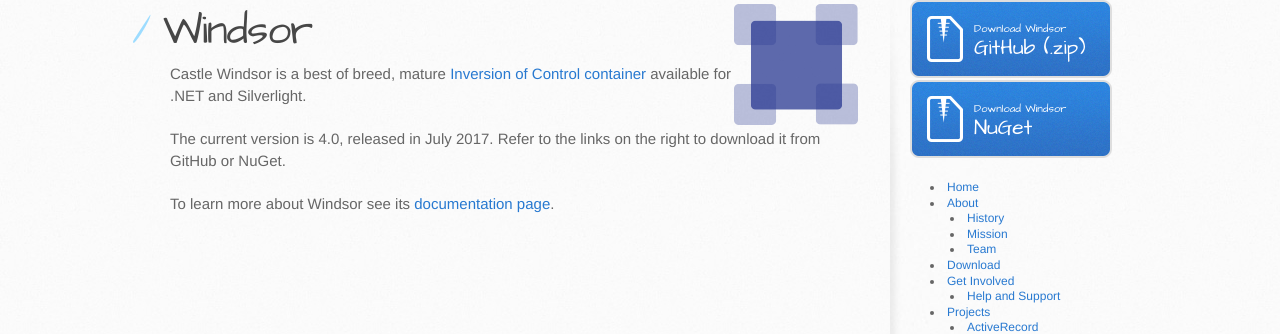
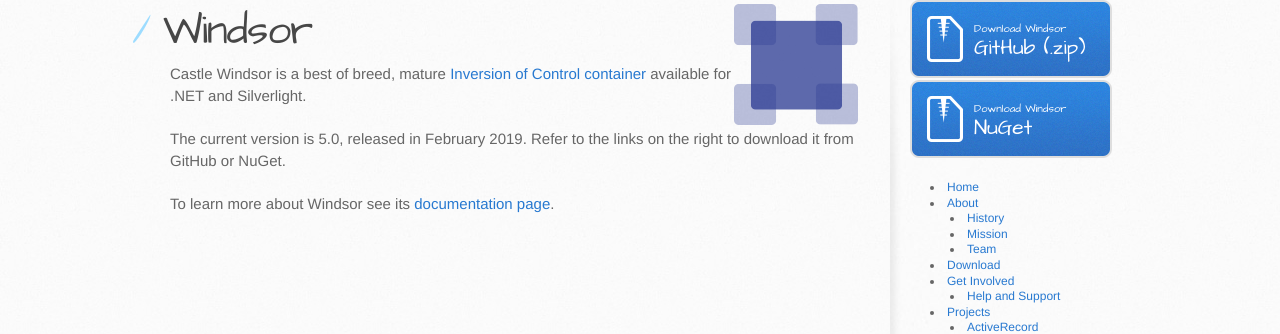
Before and after one commit to castleproject/castleproject.org, a Jekyll site: the page built from projects/windsor.markdown, in a window 1280 px wide. Shown: the part 266-600 px from the top of the page. Built offline with Jekyll 4.4.1, drawn with Linux system fonts in a browser that asks for light colours.

Commit message:
Update windsor project page to 5.0
NuGet is offering a non-beta release of Castle.Windsor; update to website to reflect this

```diff
--- a/projects/windsor.markdown
+++ b/projects/windsor.markdown
@@ -9,7 +9,7 @@
 ---
 Castle Windsor is a best of breed, mature [Inversion of Control container][docs-ioc] available for .NET and Silverlight.
 
-The current version is 4.0, released in July 2017. Refer to the links on the right to download it from GitHub or NuGet.
+The current version is 5.0, released in February 2019. Refer to the links on the right to download it from GitHub or NuGet.
 
 To learn more about Windsor see its [documentation page][docs].
 
```
